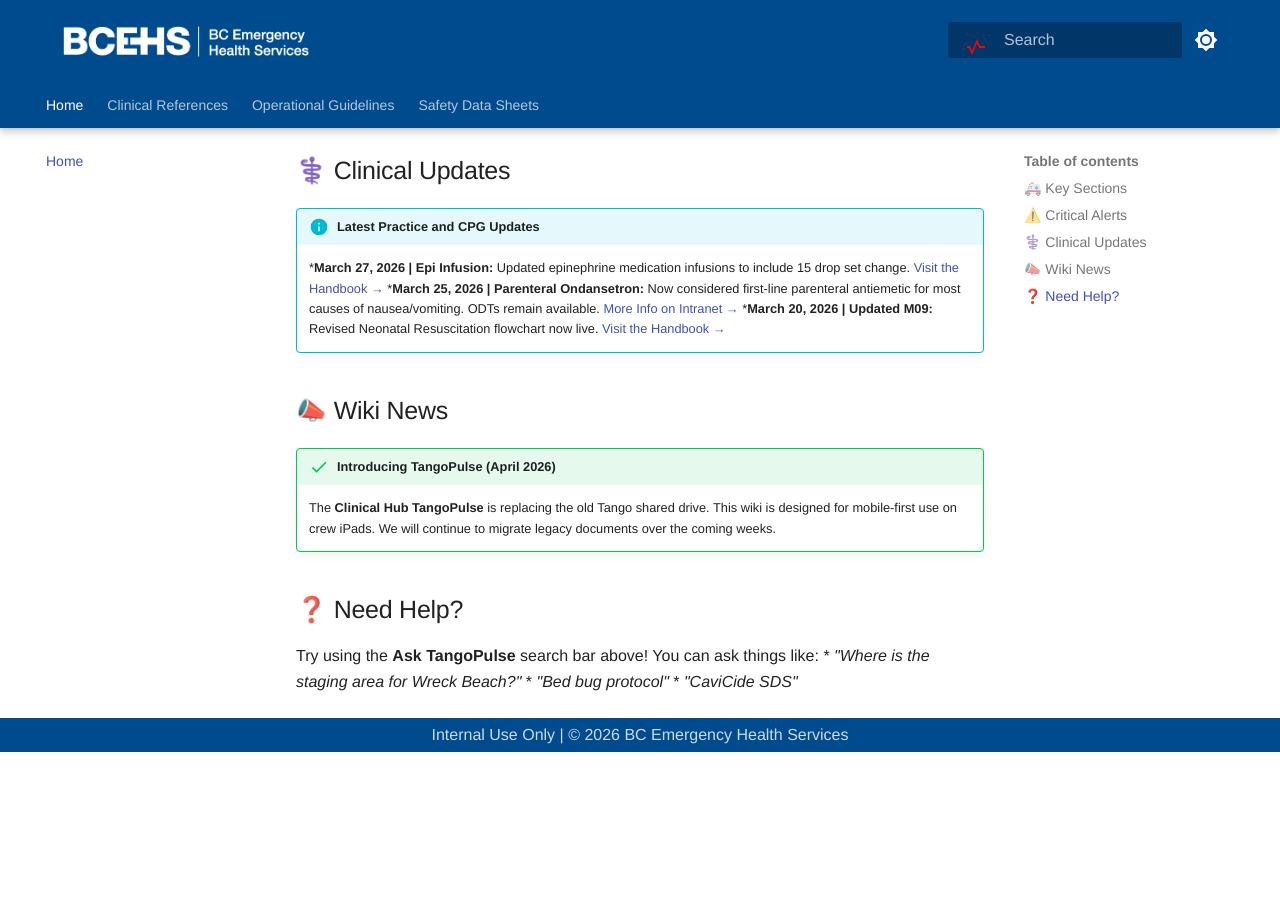
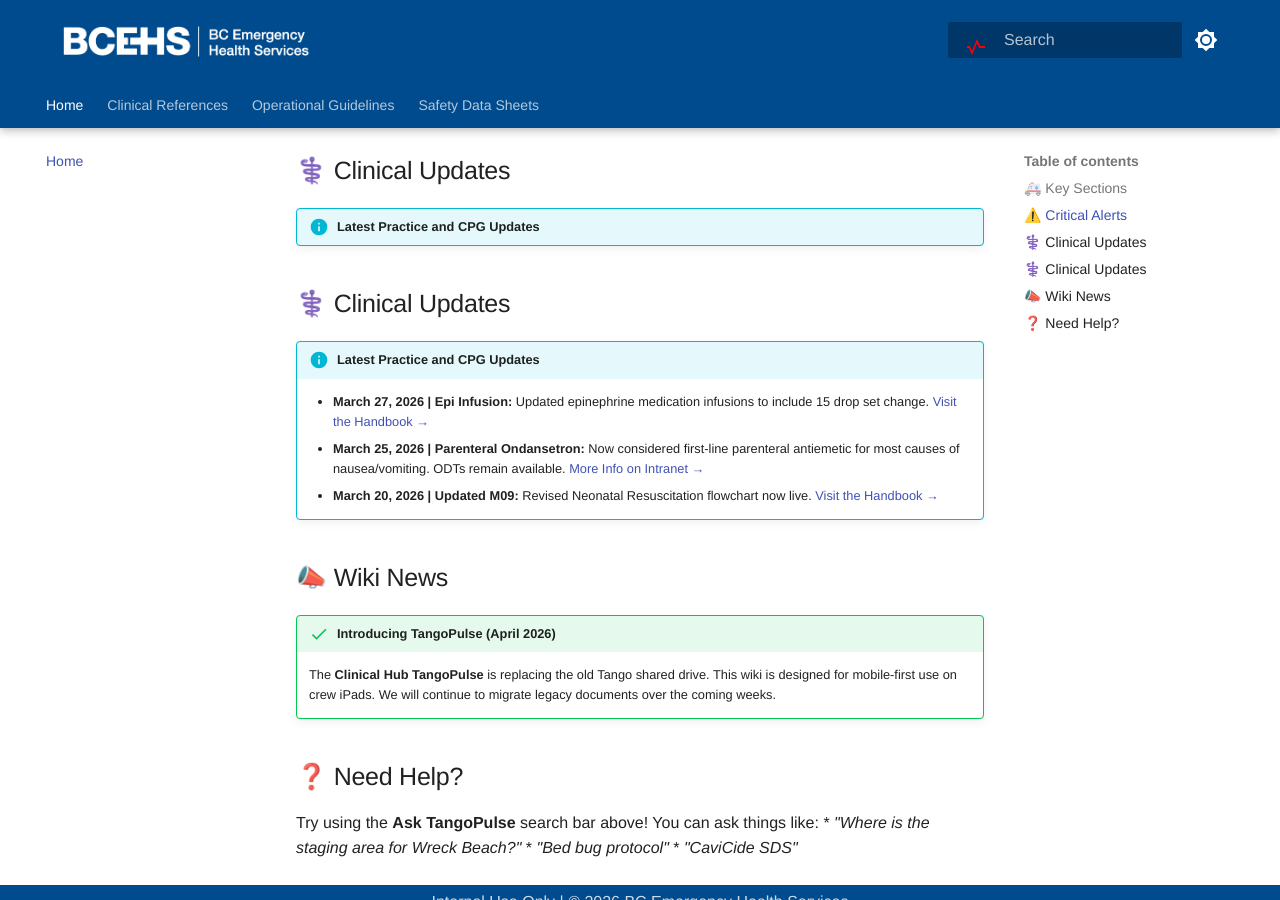
Before and after one commit to bcehsclinicalhub/TangoBot, an MkDocs documentation site: the page built from docs/index.md, in a window 1280 px wide and 900 px high, scrolled down 957 px. Built offline with MkDocs 1.6.1 and Material for MkDocs 9.7.7, drawn with Linux system fonts in a browser that asks for light colours; before the commit the page ends 1709 px from its top, so only the background shows below that.

Commit message:
Content: Fixed bullet point and bold syntax

```diff
--- a/docs/index.md
+++ b/docs/index.md
@@ -22,9 +22,11 @@
 ## ⚕️ Clinical Updates
 !!! info "Latest Practice and CPG Updates"
 
-    ***March 27, 2026 | Epi Infusion:** Updated epinephrine medication infusions to include 15 drop set change. [Visit the Handbook →](https://handbook.bcehs.ca){:target="_blank"}
-    ***March 25, 2026 | Parenteral Ondansetron:** Now considered first-line parenteral antiemetic for most causes of nausea/vomiting. ODTs remain available. [More Info on Intranet →](https://intranet.bcehs.ca){:target="_blank"}
-    ***March 20, 2026 | Updated M09:** Revised Neonatal Resuscitation flowchart now live. [Visit the Handbook →](https://handbook.bcehs.ca/clinical-practice-guidelines/m-pediatric-and-neonatal-emergencies/m09-neonatal-resuscitation/){:target="_blank"}
+## ⚕️ Clinical Updates
+!!! info "Latest Practice and CPG Updates"
+    * **March 27, 2026 | Epi Infusion:** Updated epinephrine medication infusions to include 15 drop set change. [Visit the Handbook →](https://handbook.bcehs.ca){:target="_blank"}
+    * **March 25, 2026 | Parenteral Ondansetron:** Now considered first-line parenteral antiemetic for most causes of nausea/vomiting. ODTs remain available. [More Info on Intranet →](https://intranet.bcehs.ca){:target="_blank"}
+    * **March 20, 2026 | Updated M09:** Revised Neonatal Resuscitation flowchart now live. [Visit the Handbook →](https://handbook.bcehs.ca/clinical-practice-guidelines/m-pediatric-and-neonatal-emergencies/m09-neonatal-resuscitation/){:target="_blank"}
 
 ## 📣 Wiki News
 !!! success "Introducing TangoPulse (April 2026)"
```
